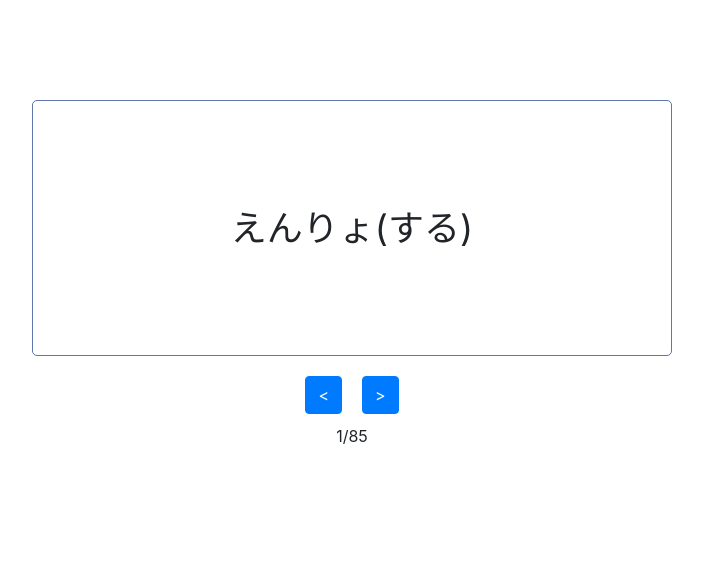
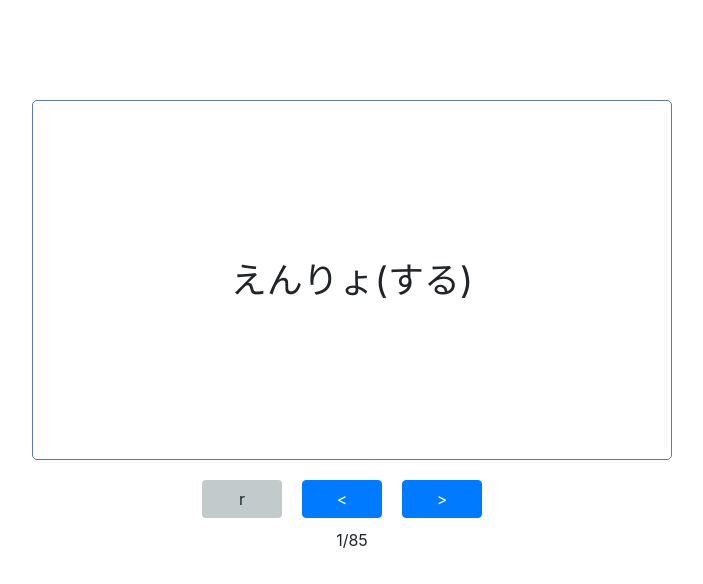
Before and after one commit to danyv36/ganbare, an Angular app: page / in a window 1280 px wide. Shown: the top 584 px of the page, without its empty margins (288-991 px from the left). Built offline with nearby package versions, Linux system fonts and the light colour scheme.

Commit message:
Shuffffffle

```diff
--- a/src/app/flashcard/flashcard.component.html
+++ b/src/app/flashcard/flashcard.component.html
@@ -4,12 +4,13 @@
       {{currentWord}}
     </div>
     <div class="flashcard-hiragana">
-        {{currentWordHiragana}}
-      </div>
+      {{currentWordHiragana}}
+    </div>
   </div>
   <div class="navigation">
+    <button type="button" [ngClass]="shuffleBtnClass" (click)="shuffle()" class="btn">r</button>
     <button type="button" (click)="prev()" class="btn btn-primary prev">&lt;</button>
     <button type="button" (click)="next()" class="btn btn-primary next">&gt;</button>
-    <div class="counter">{{counter}}</div>
   </div>
+  <div class="counter">{{counter}}</div>
 </div>
--- a/src/app/flashcard/flashcard.component.scss
+++ b/src/app/flashcard/flashcard.component.scss
@@ -1,6 +1,7 @@
 .wrapper {
   width: 50%;
   margin: 0 auto;
+  text-align: center;
 }
 
 .flashcard-container {
@@ -8,7 +9,11 @@
   border-radius: 5px;
   cursor: pointer;
   font-size: 36px;
-  padding: 100px;
+  height: 360px;
+  display: flex;
+  align-items: center;
+  justify-content: center;
+  flex-direction: column;
 }
 
 .flashcard {
@@ -22,13 +27,21 @@
 
 .navigation {
   margin-top: 20px;
-    text-align: center;
-}
-
-.prev {
-    margin-right: 20px;
+  display: flex;
+  align-items: center;
+  justify-content: center;
 }
 
 .counter {
   margin-top: 10px;
 }
+
+.btn-off {
+    color: #18292e;
+    background-color: #c2cacc;
+}
+
+.btn {
+    min-width: 80px;
+    margin-right: 20px;
+}
--- a/src/app/flashcard/flashcard.component.ts
+++ b/src/app/flashcard/flashcard.component.ts
@@ -1,4 +1,4 @@
-import { Component, OnInit } from '@angular/core';
+import { Component, OnInit, HostListener } from '@angular/core';
 import { vocab } from '../vocab/vocabulary';
 import * as _ from 'lodash';
 
@@ -10,40 +10,75 @@ import * as _ from 'lodash';
 export class FlashcardComponent implements OnInit {
   constructor() { }
 
-  shuffledVocab;
+  currentVocab;
   currentWordIndex = 0;
   showingJapaneseSide = true;
+  cardsShuffled = false;
 
   ngOnInit() {
-    this.shuffledVocab = _.shuffle(vocab);
+    this.currentVocab = _.shuffle(vocab);
+  }
+
+  get counter() {
+    return `${this.currentWordIndex + 1}/${this.currentVocab.length}`
+  }
+
+  get currentWord() {
+    return this.showingJapaneseSide ? this.currentVocab[this.currentWordIndex].Japanese : this.currentVocab[this.currentWordIndex].English;
+  }
+
+  get currentWordHiragana() {
+    if (!this.showingJapaneseSide) {
+      return '';
+    }
+    return this.currentVocab[this.currentWordIndex].Hiragana;
+  }
+
+  get shuffleBtnClass() {
+    return this.cardsShuffled ? 'btn-primary' : 'btn-off';
   }
 
   prev() {
     if (this.currentWordIndex !== 0) {
       this.currentWordIndex--;
+    } else {
+      this.currentWordIndex = this.currentVocab.length - 1;
     }
   }
 
   next() {
-    if (this.currentWordIndex < this.shuffledVocab.length) {
+    if (this.currentWordIndex < this.currentVocab.length - 1) {
       this.currentWordIndex++;
+    } else {
+      this.currentWordIndex = 0;
     }
-  }
-
-  get counter() {
-    return `${this.currentWordIndex + 1}/${this.shuffledVocab.length}`
-  }
-
-  get currentWord() {
-    return this.showingJapaneseSide ? this.shuffledVocab[this.currentWordIndex].Japanese : this.shuffledVocab[this.currentWordIndex].English;
-  }
-
-  get currentWordHiragana() {
-    return this.shuffledVocab[this.currentWordIndex].Hiragana;
   }
 
   flip() {
     this.showingJapaneseSide = !this.showingJapaneseSide;
   }
 
+  shuffle() {
+    this.cardsShuffled = !this.cardsShuffled;
+    this.currentVocab = this.cardsShuffled ? _.shuffle(vocab) : vocab;
+    this.currentWordIndex = 0;
+  }
+
+  @HostListener('document:keyup', ['$event'])
+  handleKeyboardEvent(event: KeyboardEvent) {
+    switch (event.key) {
+      case 'ArrowRight':
+        this.next();
+        break;
+      case 'ArrowLeft':
+        this.prev();
+        break;
+      case 'ArrowUp':
+      case 'ArrowDown':
+        this.flip();
+        break;
+      default:
+    }
+  }
+
 }
```
Lines whose indentation alone changed are shown as unchanged.
